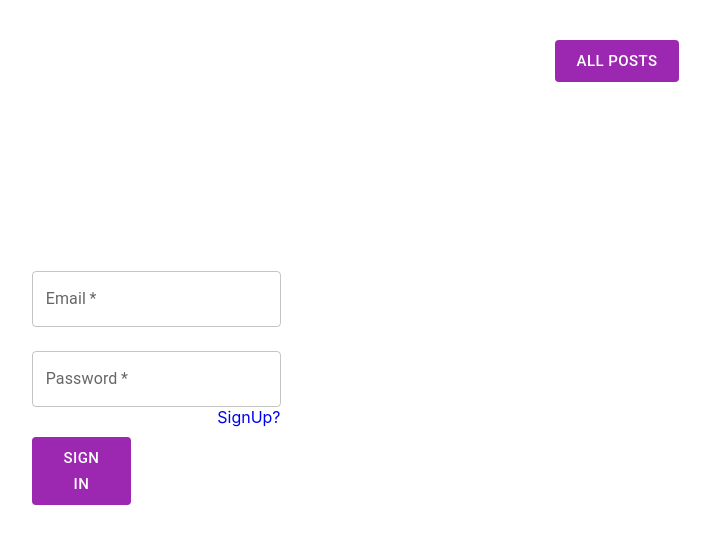
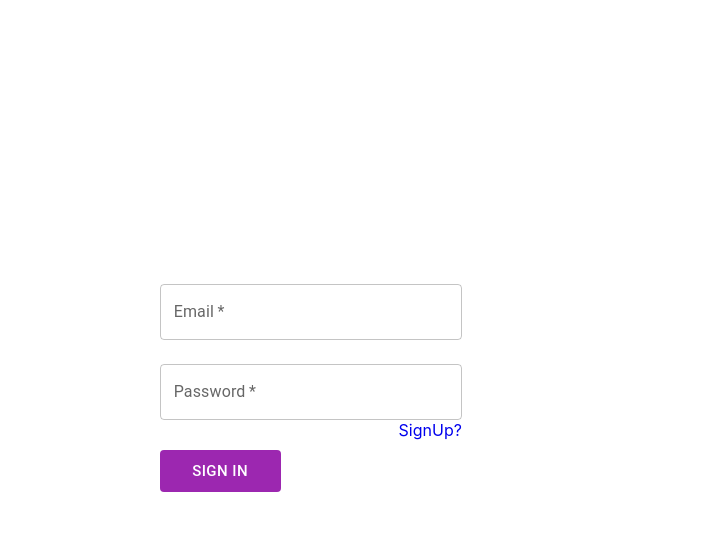
Before and after one commit to NIitishKumar/Ad-post-front-end, a React (Create React App) app: page /login in a window 1280 px wide. Shown: the top 544 px of the page, without its empty margins (383-1093 px from the left). Built offline with nearby package versions, Linux system fonts and the light colour scheme.

Commit message:
added headder

```diff
--- a/src/Login/Login.js
+++ b/src/Login/Login.js
@@ -62,7 +62,7 @@ function Login() {
       justifyContent="center"
       alignItems="center"
       minHeight="100vh"
-      style={{width:'70%', paddingLeft:'10%'}}
+      style={{paddingLeft:'15%'}}
     >
       <Grid container justifyContent="center">
         <Grid container lg={4} spacing={3}>
@@ -108,7 +108,7 @@ function Login() {
           </Grid>
         </Grid>
       </Grid>
-      <Typography variant="" ml={5} className="createAd">
+      {/* <Typography variant="" ml={5} className="createAd">
         <Button
         onClick={() => navigate('/allPosts')}
           disableElevation
@@ -120,7 +120,7 @@ function Login() {
         >
           All Posts
         </Button>
-      </Typography>
+      </Typography> */}
     </Box>
   );
 }
```
